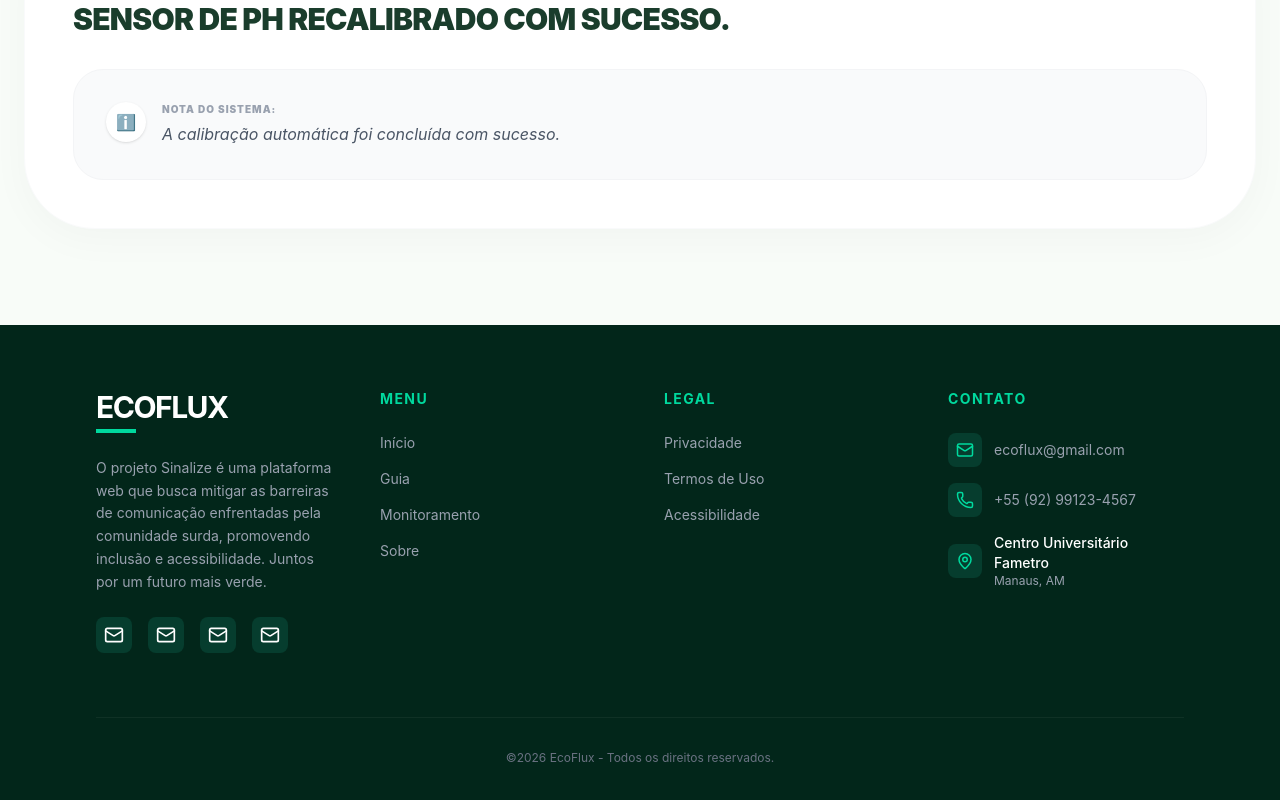
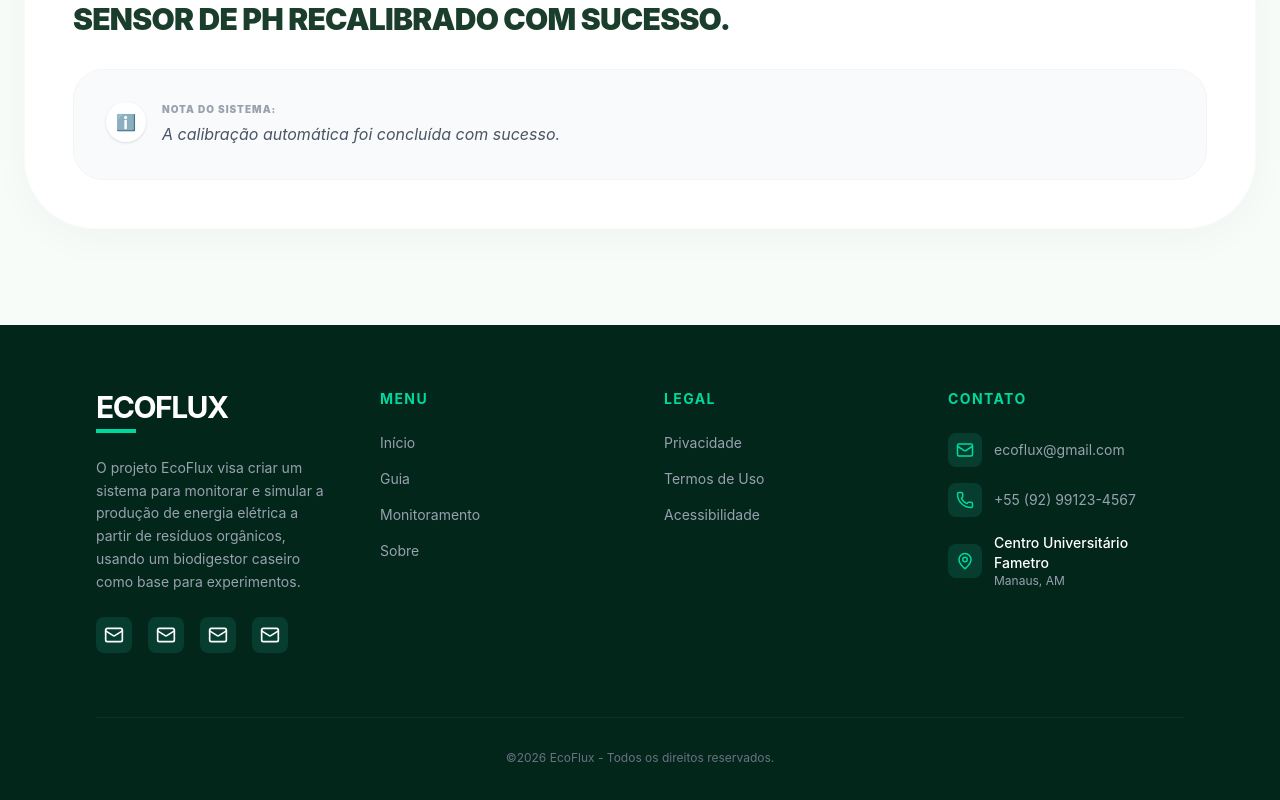
Before and after one commit to Alexandrediasss/EcoFlux, a React (Vite) app: page /alerta in a window 1280 px wide. Shown: the part 2164-2964 px from the top of the page. Built offline with nearby package versions, Linux system fonts and the light colour scheme.

Commit message:
atualizando o footer

```diff
--- a/src/layouts/Footer/index.tsx
+++ b/src/layouts/Footer/index.tsx
@@ -16,7 +16,7 @@ const Footer: React.FC = () => {
                         <div className="w-10 h-1 bg-[#00D99E] mt-1"></div>
                     </div>
                     <p className="text-gray-400 text-sm leading-relaxed">
-                        O projeto Sinalize é uma plataforma web que busca mitigar as barreiras de comunicação enfrentadas pela comunidade surda, promovendo inclusão e acessibilidade. Juntos por um futuro mais verde.
+                        O projeto EcoFlux visa criar um sistema para monitorar e simular a produção de energia elétrica a partir de resíduos orgânicos, usando um biodigestor caseiro como base para experimentos.
                     </p>
                     <div className="flex gap-4">
                         {[Mail, Mail, Mail, Mail].map((Icon, i) => (
```
